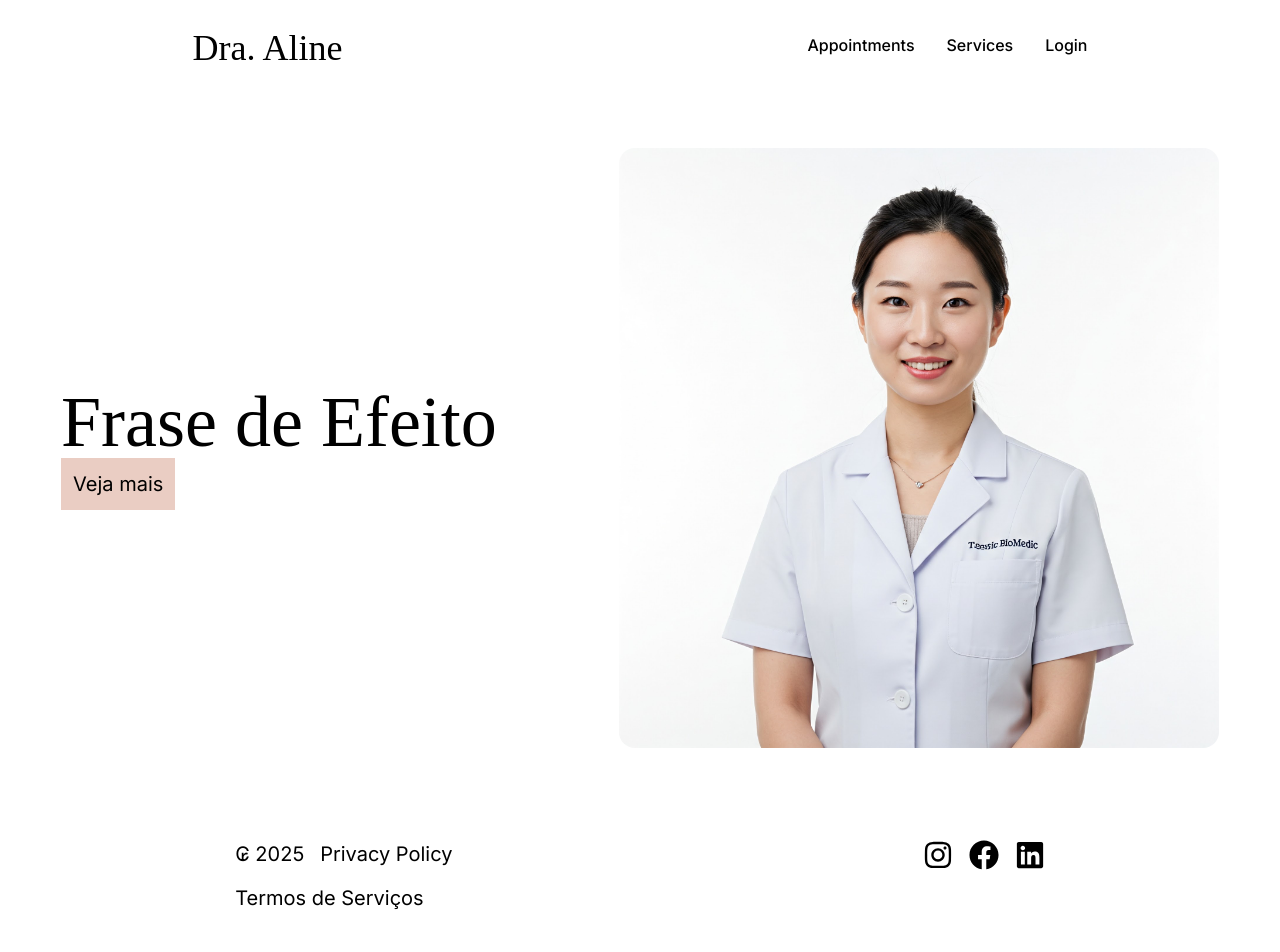
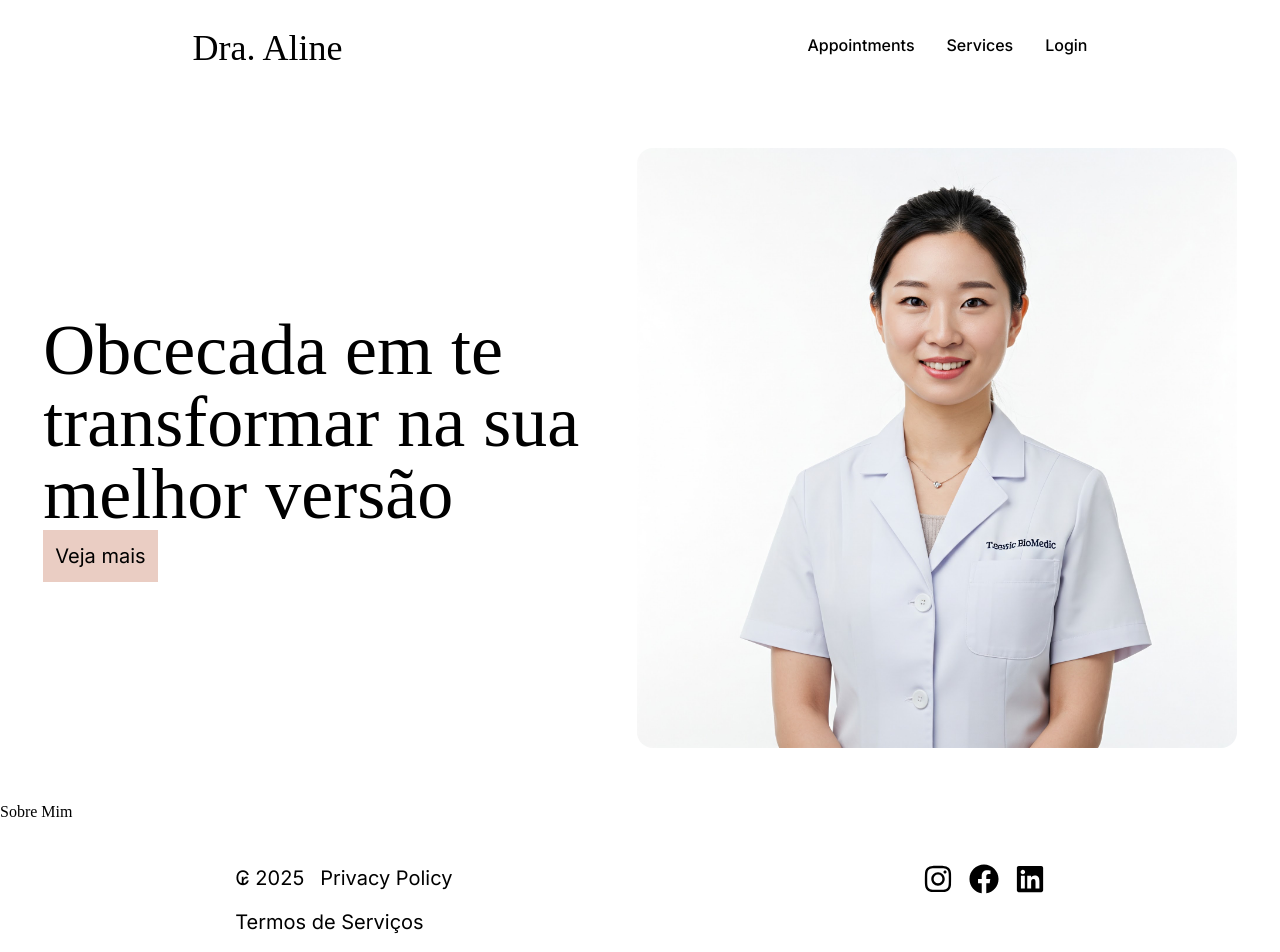
Before and after one commit to Lucas-SousaS/draaline-estetica, a React (Vite) app in the folder draaline-frontend/: page / in a window 1280 px wide. Shown: the top 952 px of the page. Built offline with nearby package versions, Linux system fonts and the light colour scheme; a web font is replaced by a local one.

Commit message:
refactor: componentizing page layout

```diff
--- a/draaline-frontend/src/Layout/LayoutPage.jsx
+++ b/draaline-frontend/src/Layout/LayoutPage.jsx
@@ -1,12 +1,12 @@
 import Footer from "../Components/Footer/Footer";
 import Header from "../Components/Header/Header";
 
-function LayoutPage() {
+function LayoutPage({ children }) {
     return (
         <>
             <div className="w-screen min-h-screen overflow-y-auto overflow-x-hidden">
                 <Header />
-
+                    {children}
                 <Footer />
             </div>
         </>
--- a/draaline-frontend/src/Pages/Home/Home.jsx
+++ b/draaline-frontend/src/Pages/Home/Home.jsx
@@ -6,12 +6,11 @@ import img from "../../assets/foto.jpg"
 import style from "./Home.module.css"
 function Home() {
   return (
-    <div className="w-screen min-h-screen overflow-y-auto overflow-x-hidden">
-      <Header />
-      <div className={` ${style.box} w-screen flex justify-around items-center`}>
-        <div>
+    <LayoutPage>
+      <div className={` ${style.box} w-screen flex justify-evenly items-center`}>
+        <div className='w-[550px]'>
           <h1 className='text-7xl'>
-            Frase de Efeito
+            Obcecada em te transformar na sua melhor versão
           </h1>
           <button className='bg-[#EACDC3] text-xl p-3 '>Veja mais</button>
         </div>
@@ -19,8 +18,16 @@ function Home() {
           <img className='h-[600px]' src={img} alt="foto biomedica" />
         </div>
       </div>
-      <Footer />
-    </div>
+
+      <div className='w-screen'>
+        <div>
+          <h1>Sobre Mim</h1>
+          <p></p>
+        </div>
+        <div></div>
+        <div></div>
+      </div>
+    </LayoutPage>
 
   );
 }
```
Also changed, not shown: draaline-frontend/src/assets/Imagem do WhatsApp de 2025-04-10 à(s) 21.16.08_891b2ef1.jpg (added).
